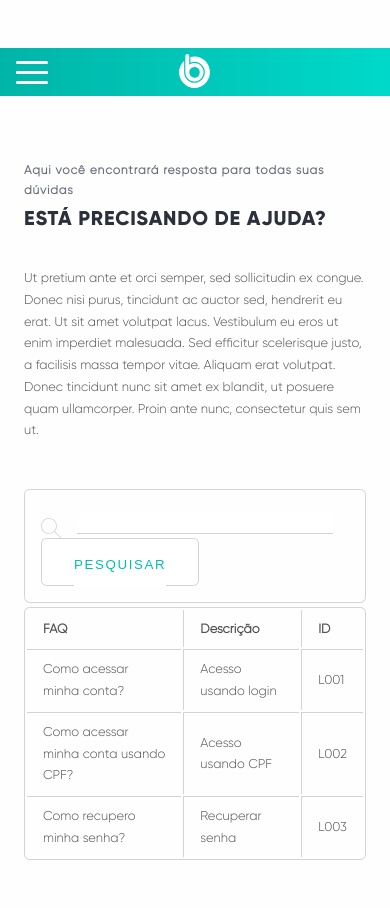
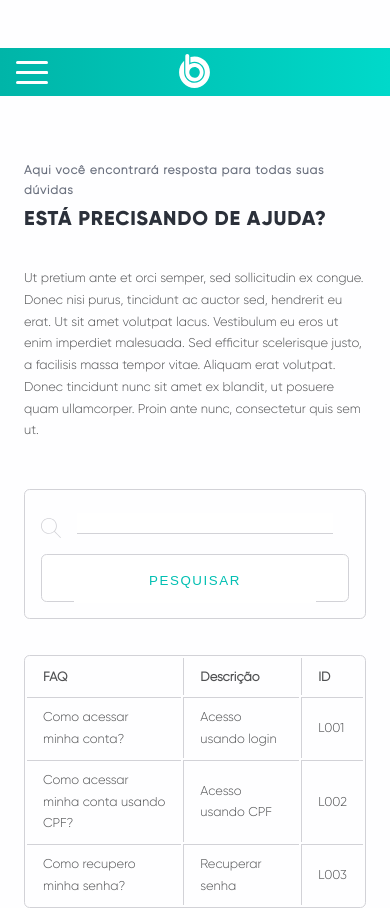
Before and after one commit to BrCroner/BankOn, a website: page suporte.html in a window 390 px wide. Shown: the top 908 px of the page. Drawn offline with Linux system fonts and the light colour scheme; files whose address does not match are found by name.

Commit message:
Pequenas alterações no layout para versão mobile do site.

```diff
--- a/sass/base/_utilities.scss
+++ b/sass/base/_utilities.scss
@@ -2,7 +2,12 @@
 
 .u-margin-bottom-small { margin-bottom: 1.5rem; }
 .u-margin-bottom-medium { margin-bottom: 4rem; }
-.u-margin-bottom-big { margin-bottom: 8rem; }
+.u-margin-bottom-big {
+  margin-bottom: 8rem;
+  @include responsivo(telefone) {
+    margin-bottom: 5rem;
+  }
+}
 
 .u-margin-top-small { margin-top: 1.5rem; }
 .u-margin-top-medium { margin-top: 4rem; }
--- a/sass/components/_footer.scss
+++ b/sass/components/_footer.scss
@@ -60,6 +60,16 @@ footer {
         height: 8rem;
       }
     }
+    &-img__godaddy {
+      @include responsivo(telefone) {
+        width: 40%;
+      }
+    }
+    & [class^="col-"] {
+      @include responsivo(telefone) {
+        width: 100% !important;
+      }
+    }
   }
   & span {
     color: #e84855;
--- a/sass/pages/_home.scss
+++ b/sass/pages/_home.scss
@@ -57,6 +57,7 @@
         @include responsivo(telefone) {
           position: relative;
           width: 100% !important;
+          margin: 8rem 0 0rem 3rem !important;
         }
       }
     }
@@ -66,6 +67,9 @@
 				width:auto;
 				height:5rem;
 			}
-		}
+    }
+    & .row :nth-child(2) {
+      margin-bottom: -6rem !important;
+    }
 	}
 }
--- a/sass/pages/_plans.scss
+++ b/sass/pages/_plans.scss
@@ -1,3 +1,8 @@
 .section-plans {
   // margin-bottom: 4rem !important;
+  & .table-cell a {
+    @include responsivo(telefone) {
+      display: none !important;
+    }
+  }
 }
--- a/sass/pages/_suport.scss
+++ b/sass/pages/_suport.scss
@@ -41,6 +41,11 @@
       border: none;
       color: $cor-branco;
       background-color: $cor-primaria;
+    }
+    @include responsivo(telefone) {
+      display: inline-block;
+      margin-top: 2rem;
+      width: 100%;
     }
   }
 }
--- a/suporte.html
+++ b/suporte.html
@@ -75,7 +75,7 @@
               <ul></ul>
             </div>
           </div>
-          <div class="col-1-of-1">
+          <div class="col-1-of-1 u-margin-top-medium">
             <table class="faq u-margin-bottom-big">
               <thead>
                   <tr>
```
Also changed, not shown: index.html (+1 -1 lines), css/style.css.
